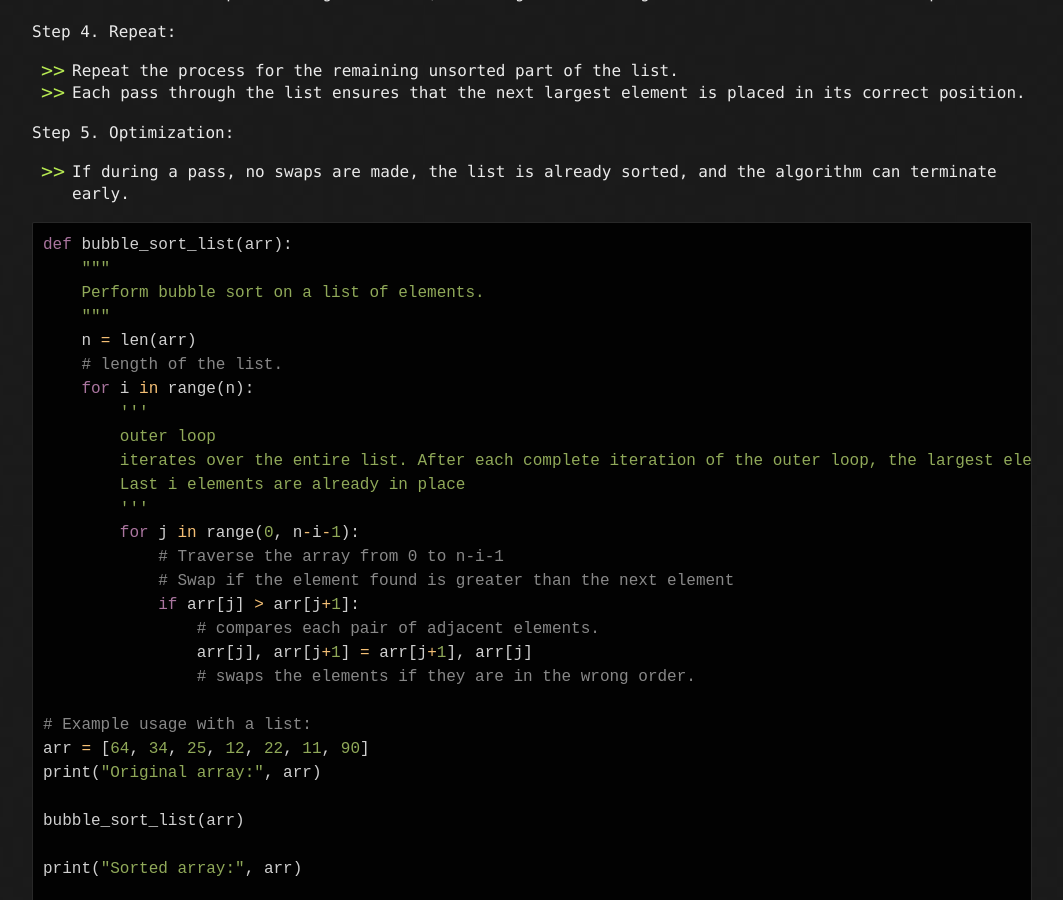
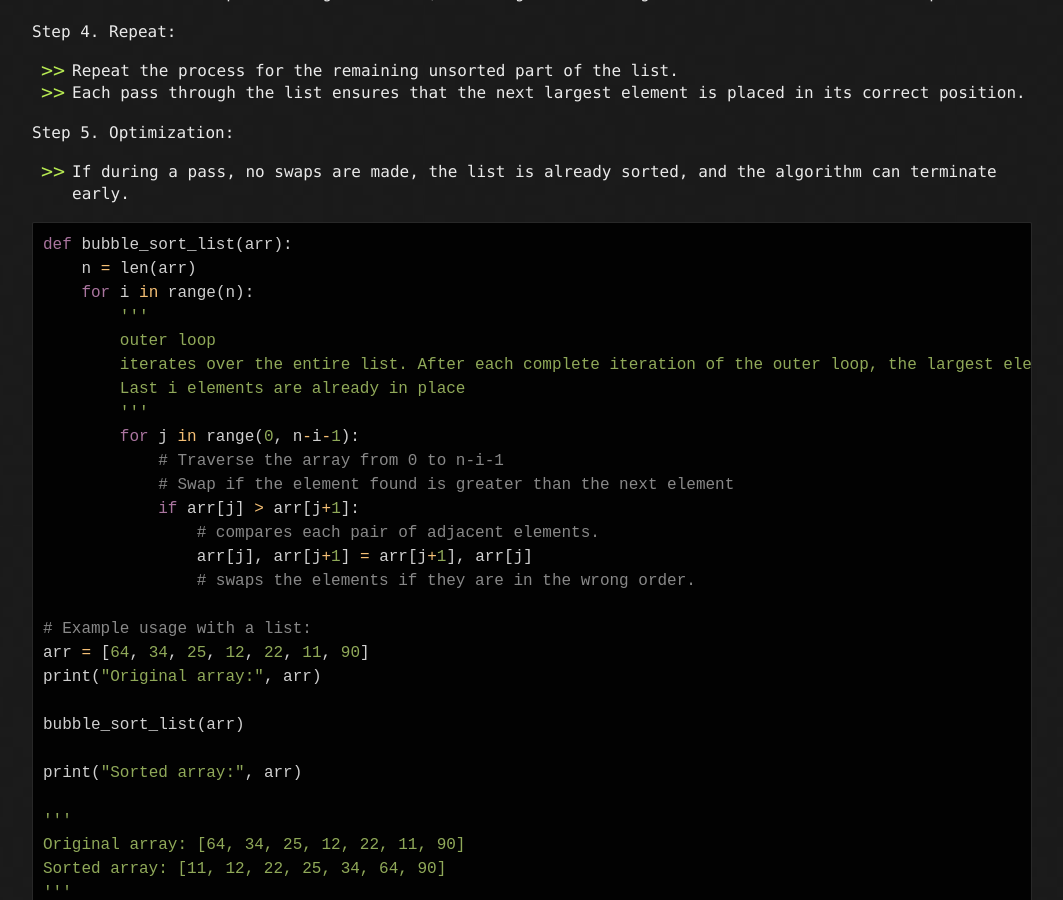
Before and after one commit to sciustechnologia/sciustechnologia.github.io, a Jekyll site: the page built from python/10_algos/1001.md, in a window 1280 px wide and 900 px high, scrolled down 1602 px. Shown: the whole window, without its empty margins (108-1171 px from the left). Built offline with Jekyll 4.4.1, drawn with Linux system fonts in a browser that asks for light colours.

Commit message:
Update 1001.md

````diff
--- a/python/10_algos/1001.md
+++ b/python/10_algos/1001.md
@@ -71,11 +71,7 @@ Step 5. Optimization:
 
 ```python
 def bubble_sort_list(arr):
-    """
-    Perform bubble sort on a list of elements.
-    """
     n = len(arr)
-    # length of the list.
     for i in range(n):
         '''
         outer loop
````
